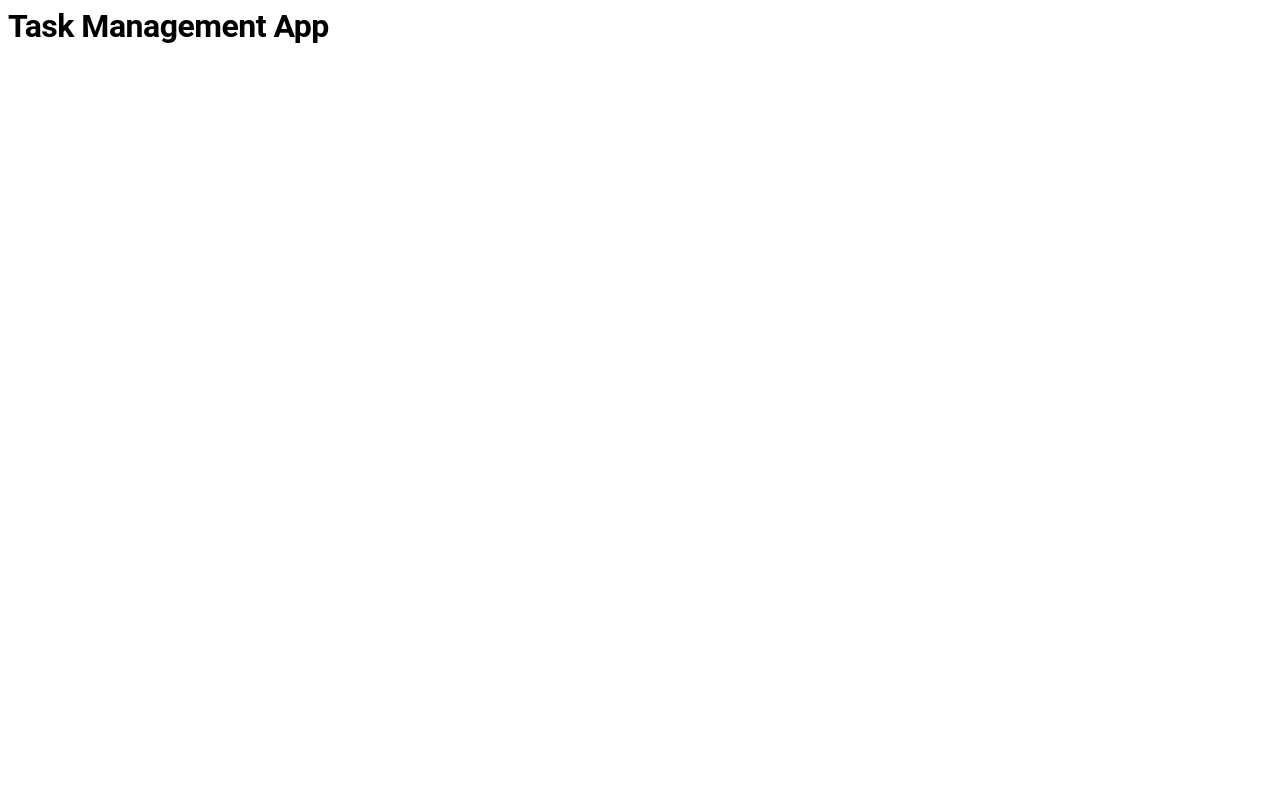
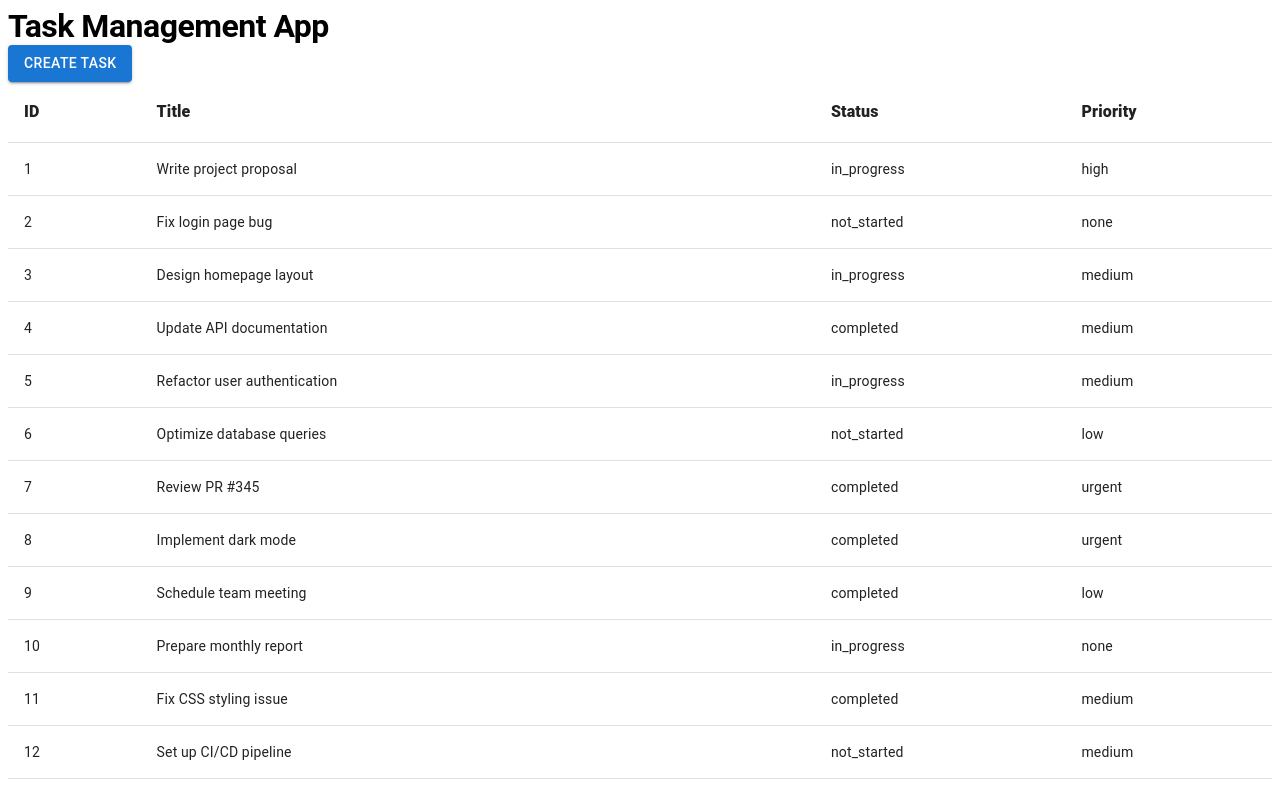
Before and after one commit to Bk49/Task-Management, a React (Vite) app: page / in a window 1280 px wide. Shown: the top 797 px of the page. Built offline with nearby package versions, Linux system fonts and the light colour scheme.

Commit message:
Milestone 1 basic completion

```diff
--- a/src/App.tsx
+++ b/src/App.tsx
@@ -1,10 +1,62 @@
-import { Typography } from "@mui/material";
+import {
+    Button,
+    Table,
+    TableBody,
+    TableCell,
+    TableHead,
+    TableRow,
+    Typography,
+} from "@mui/material";
+import tasks from "./data/task.json";
+
+type TaskItem = {
+    id: number;
+    title: string;
+    status: "in_progress" | "not_started" | "completed";
+    priority: "high" | "none" | "medium" | "low" | "urgent";
+};
 
 const App = () => {
     return (
-        <Typography variant="h1" sx={{ fontSize: "2rem", fontWeight:"bold" }}>
-            Task Management App
-        </Typography>
+        <>
+            <header>
+                <Typography
+                    variant="h1"
+                    sx={{ fontSize: "2rem", fontWeight: "bold" }}
+                >
+                    Task Management App
+                </Typography>
+            </header>
+            <Button variant="contained">Create Task</Button>
+            <Table>
+                <TableHead>
+                    <TableRow>
+                        {["ID", "Title", "Status", "Priority"].map((label) => (
+                            <TableCell key={label} aria-label={`${label}-h`}>
+                                <Typography
+                                    variant="subtitle1"
+                                    fontWeight={800}
+                                >
+                                    {label}
+                                </Typography>
+                            </TableCell>
+                        ))}
+                    </TableRow>
+                </TableHead>
+                <TableBody>
+                    {(tasks as TaskItem[]).map(
+                        ({ id, title, status, priority }) => (
+                            <TableRow key={id}>
+                                <TableCell>{id}</TableCell>
+                                <TableCell>{title}</TableCell>
+                                <TableCell>{status}</TableCell>
+                                <TableCell>{priority}</TableCell>
+                            </TableRow>
+                        )
+                    )}
+                </TableBody>
+            </Table>
+        </>
     );
 };
 
```
